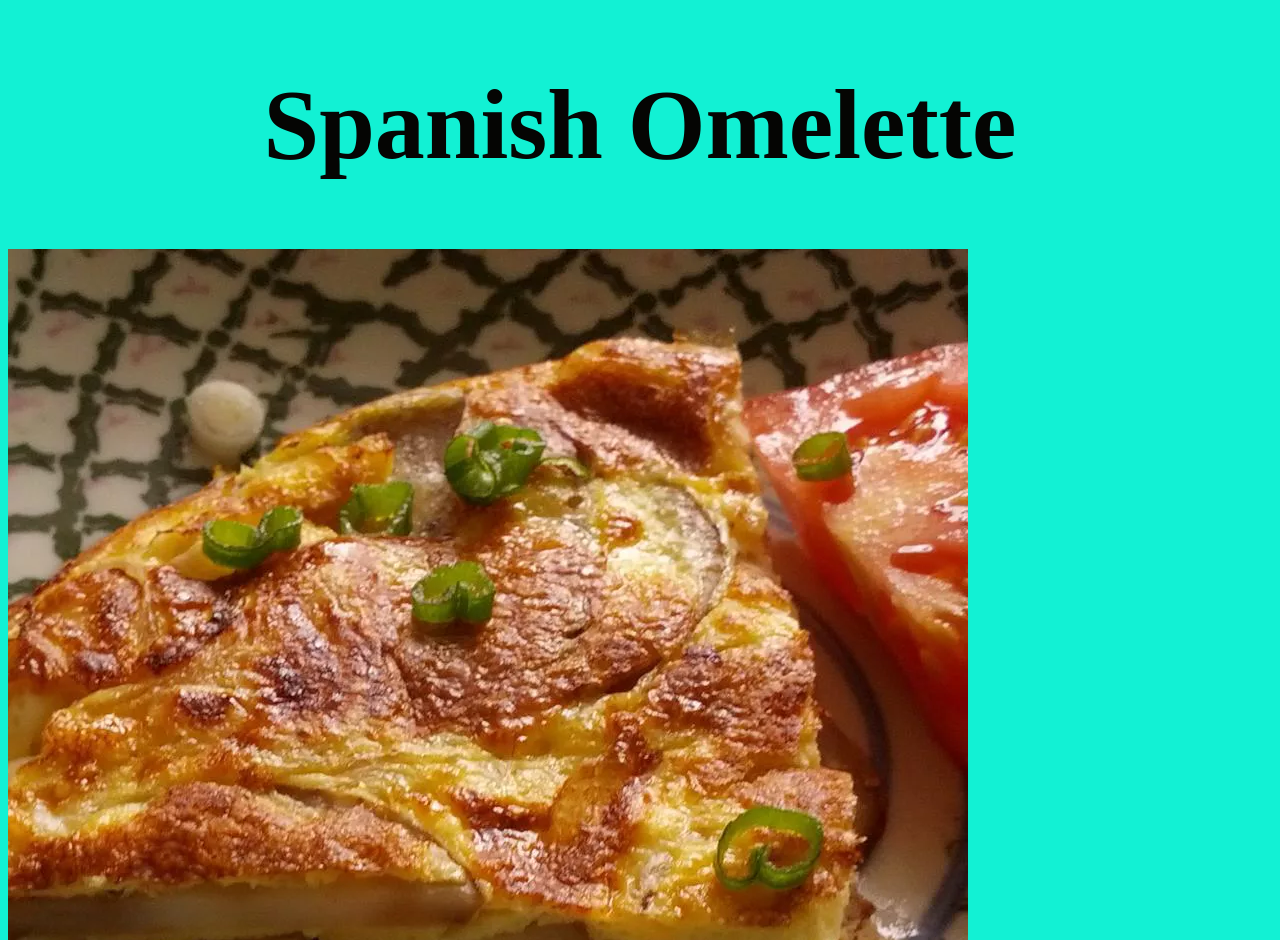
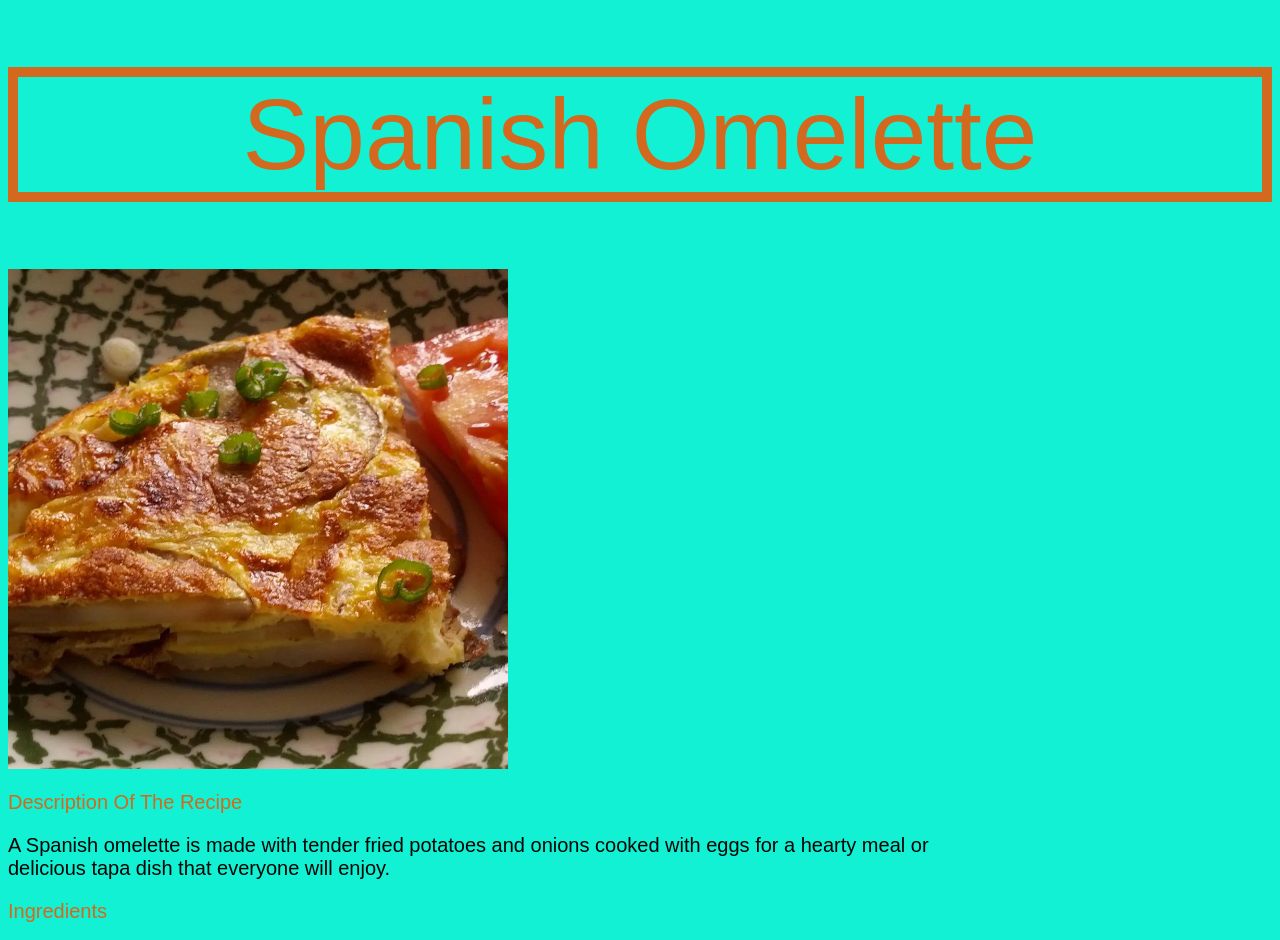
Before and after one commit to mwaniasam/odin-recipes, a plain HTML site: page recipes/spanish_omelette.html in a window 1280 px wide. Shown: the top 940 px of the page. Drawn offline with Linux system fonts and the light colour scheme.

Commit message:
I am a beginner and writing css rules is fan. I know about adding a bordered color. I add a colo, background, font famiy and text-align

```diff
--- a/styles/main_indexfile.css
+++ b/styles/main_indexfile.css
@@ -4,15 +4,29 @@
     background-color: rgb(18, 241, 212);
     color: rgb(5, 5, 3);
     text-decoration: none;
-    font-family: 'Times New Roman', Times, serif;
+    font-size: 20px;
+    font-family: "Ubuntu Condensed", sans-serif;
+    font-weight: 400;
+    font-style: normal;
 }
 
 h1 {
     text-align: center;
     font-size: 100px;
+    border: 10px solid currentColor;
+    color: chocolate;
+}
+
+h2 {
+    color: chocolate;
 }
 
 .recipes ul li a{
     color: black;
     font-size: 50px;
 }
+
+img {
+    height: auto;
+    width: 500px;
+}
```
